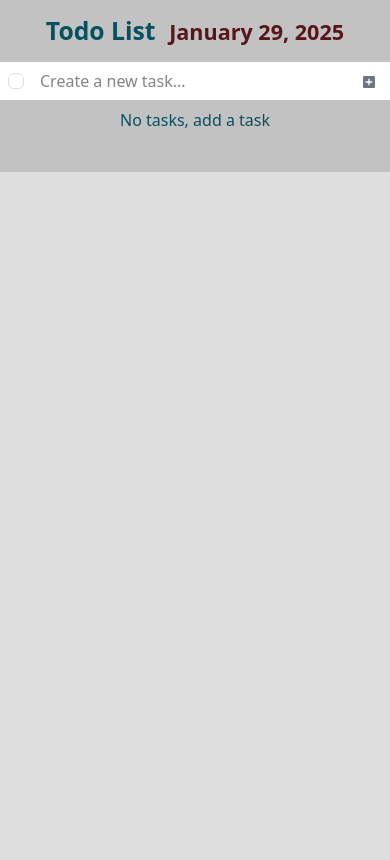
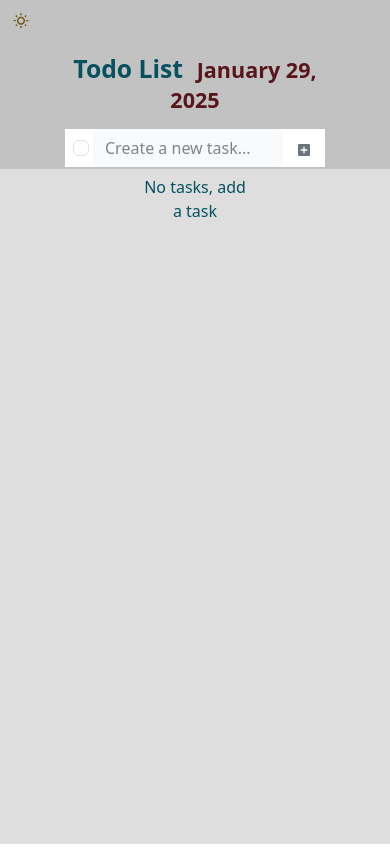
Before and after one commit to fsuleymanoo/ToDo-project, a React (Vite) app: page / in a window 390 px wide. Built offline with nearby package versions, Linux system fonts and the light colour scheme.

Commit message:
clear completed functionality and some updates

```diff
--- a/src/App.jsx
+++ b/src/App.jsx
@@ -1,9 +1,11 @@
 import { useState } from "react";
 import TodoForm from "./components/TodoForm";
 import TodoList from "./components/TodoList";
+import Theme from "./components/Theme";
 
 function App() {
   const [tasks, setTasks] = useState([]);
+
 
   const addTask = (newTask) => {
     setTasks((prev) => [...prev, newTask]);
@@ -13,12 +15,34 @@ function App() {
     setTasks((prev) => prev.filter((task) => task.id !== id));
   };
 
+  const clearCompleted = () => {
+    setTasks((prev) => prev.filter((task) => !task.isComplete));
+  };
+
+
+  const checkCompleted = (id, isComplete) => {
+    setTasks((prev) =>
+      prev.map((task) => (task.id === id ? { ...task, isComplete } : task))
+    );
+  };
+
+  const notCompletedCount = (tasks.filter(task => !task.isComplete)).length;
+
+
+
   return (
     <>
-      <div className="col-lg-4 col-md-5 col-sm-7 mx-auto">
+      <Theme />
+      <div className="col-8 col-lg-4 col-md-5 mx-auto">
         <TodoForm addTask={addTask} />
 
-        <TodoList tasks={tasks} removeTask={removeTask} />
+        <TodoList
+          tasks={tasks}
+          removeTask={removeTask}
+          clearCompleted={clearCompleted}
+          checkCompleted={checkCompleted}
+          notCompletedCount={notCompletedCount}
+        />
       </div>
     </>
   );
--- /dev/null
+++ b/src/components/Theme.jsx
@@ -0,0 +1,26 @@
+import React, { useEffect, useState } from 'react'
+import { MdOutlineWbSunny } from "react-icons/md";
+import { FaRegMoon } from "react-icons/fa";
+
+function Theme() {
+
+    const [theme, setTheme] = useState('light');
+
+    const toggler = () => {
+        setTheme((prev) => (prev === "dark" ? "light" : "dark"));
+    };
+
+    useEffect(() => {
+        document.documentElement.setAttribute("data-bs-theme", theme);
+    }, [theme]);
+
+  return (
+
+      <button className='btn' onClick={toggler}>
+        {theme === 'light' ? <MdOutlineWbSunny className='text-warning-emphasis' /> : <FaRegMoon />}
+      </button>
+
+  )
+}
+
+export default Theme
--- a/src/components/TodoCard.jsx
+++ b/src/components/TodoCard.jsx
@@ -1,12 +1,17 @@
 import { MdOutlineDeleteOutline } from "react-icons/md";
+import { useState } from "react";
 
-function TodoCard({ task, removeTask }) {
+function TodoCard({ task, removeTask, checkCompleted}) {
+
+
+
+
   return (
     <div className="bg-white" id="card-items">
-      <div className="d-flex align-items-center ">
+      <div className="d-flex align-items-center">
         <div className="d-flex align-items-center gap-2 ms-2">
-          <input type="checkbox" className="form-check-input rounded me-2" />
-          <div className="card-text text-info-emphasis">{task.task}</div>
+          <input checked={task.isComplete} onChange={() => checkCompleted(task.id, !task.isComplete)} type="checkbox" className={`form-check-input rounded me-2 ${task.isComplete ? "opacity-50" : ""}`} />
+          <div className="card-text text-info-emphasis">{task.isComplete ? <s className="opacity-75">{task.task}</s> : task.task}</div>
         </div>
         <div className="ms-auto">
           <button
--- a/src/components/TodoForm.jsx
+++ b/src/components/TodoForm.jsx
@@ -3,8 +3,11 @@ import { MdAddBox } from "react-icons/md";
 import { isValidTask } from "../utils.js";
 
 function TodoForm({ addTask }) {
+
+
   const [task, setTask] = useState("");
   const [validTask, setValidTask] = useState(true);
+
 
   const handleTaskInput = (e) => {
     const value = e.target.value;
@@ -22,6 +25,7 @@ function TodoForm({ addTask }) {
     const taskData = {
       id: Date.now(),
       task: task,
+      isComplete: false
     };
 
     addTask(taskData);
@@ -45,7 +49,7 @@ function TodoForm({ addTask }) {
           <input
             onChange={handleTaskInput}
             id="form-input"
-            className={`form-control border-0 ${
+            className={`form-control border-0  bg-light ${
               validTask ? "" : "is-invalid"
             } opacity-75`}
             type="text"
--- a/src/components/TodoList.jsx
+++ b/src/components/TodoList.jsx
@@ -1,6 +1,12 @@
 import TodoCard from "./TodoCard";
 
-function TodoList({ tasks, removeTask }) {
+function TodoList({
+  tasks,
+  removeTask,
+  clearCompleted,
+  checkCompleted,
+  notCompletedCount
+}) {
   return tasks.length < 1 ? (
     <div className="container w-50 text-center  my-2 text-info-emphasis">
       No tasks, add a task
@@ -9,18 +15,36 @@ function TodoList({ tasks, removeTask }) {
     <div className="mx-auto">
       <div>
         {tasks.map((task) => (
-          <TodoCard key={task.id} task={task} removeTask={removeTask} />
+          <TodoCard
+            key={task.id}
+            task={task}
+            removeTask={removeTask}
+            checkCompleted={checkCompleted}
+          />
         ))}
       </div>
 
-      <div className="d-flex justify-content-between small-text bg-white p-1 mt-1 text-info-emphasis">
-        <div><span>{tasks.length}</span> task left</div>
+      <div className="d-flex align-items-center justify-content-between small-text bg-white p-1 mt-1">
+        <div className="f-btn">
+          <span>{notCompletedCount}</span> {notCompletedCount>=2 ? "tasks" : "task"}  left
+        </div>
         <div className="d-flex gap-2">
-          <div>All</div>
-          <div>Active</div>
-          <div>Completed</div>
+          <div className="btn btn-sm p-0 f-btn active border-0">
+            All
+          </div>
+          <div className="btn btn-sm p-0 f-btn">
+            Active
+          </div>
+          <div className="btn btn-sm p-0 f-btn" >
+            Completed
+          </div>
         </div>
-        <div>Clear Completed</div>
+        <div
+          className="btn btn-info-emphasis p-0 f-btn"
+          onClick={clearCompleted}
+        >
+          Clear Completed
+        </div>
       </div>
     </div>
   );
--- a/src/index.css
+++ b/src/index.css
@@ -21,3 +21,9 @@ body {
 #card-items {
   margin-bottom: 2px;
 }
+
+
+.f-btn {
+  font-size: 12px;
+  color: lightslategray
+}
```
